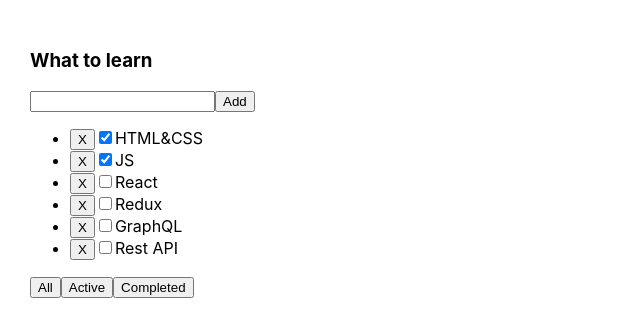
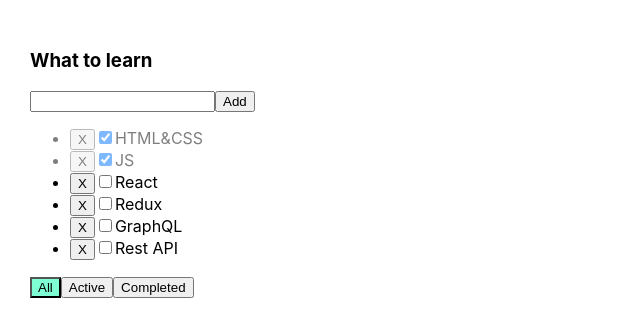
Before and after one commit to timohaBlr/todolist-by-myself, a React (Create React App) app: page / in a window 1280 px wide. Shown: the top 336 px of the page, without its empty margins (0-640 px from the left). Built offline with nearby package versions, Linux system fonts and the light colour scheme.

Commit message:
Тудулист уровня понедельник воспроизведён самостоятельно!

```diff
--- a/src/Components/Todolist/Todolist.module.css
+++ b/src/Components/Todolist/Todolist.module.css
@@ -7,3 +7,12 @@
 .errorMessage {
     color: red;
 }
+.error {
+    border: solid 3px red;
+}
+.active {
+    background-color: aquamarine;
+}
+.isDone {
+    opacity: 0.5;
+}
--- a/src/Components/Todolist/Todolist.tsx
+++ b/src/Components/Todolist/Todolist.tsx
@@ -1,5 +1,5 @@
 import React, {ChangeEvent, MouseEvent, KeyboardEvent} from 'react';
-import {TaskType} from "./TodolistContainer";
+import {FilterValuesType, TaskType} from "./TodolistContainer";
 import s from './Todolist.module.css'
 
 type TodoListPropsType = {
@@ -13,26 +13,27 @@ type TodoListPropsType = {
     setInput: (input: string) => void
     onClickFilterHandler: (filter: MouseEvent<HTMLButtonElement>) => void
     error: string | null
+    filter: FilterValuesType
 }
 //презентационная компонента
 export const Todolist: React.FC<TodoListPropsType> = ({
                                                           tasks, buttonOnClickAddHandler, buttonOnClickRemoveHandler,
                                                           checkBoxOnChangeHandler, inputOnChangeHandler,
                                                           onKeyPressHandler, error, input, setInput,
-                                                          onClickFilterHandler, ...props
+                                                          onClickFilterHandler, filter, ...props
                                                       }) => {
     return (
         <div>
             <h3>What to learn</h3>
             <input value={input}
-                   className={''}
+                   className={error ? s.error : ''}
                    onKeyPress={onKeyPressHandler}
                    onChange={inputOnChangeHandler}
             />
             <button onClick={buttonOnClickAddHandler}>Add</button>
             {error && <div className={s.errorMessage}>{error}</div>}
             <ul>
-                {tasks.map(m => <li key={m.id}>
+                {tasks.map(m => <li key={m.id} className={m.isDone ? s.isDone: ''}>
                     <div className={s.buttonRemove}>
                         <button onClick={(event) => buttonOnClickRemoveHandler(m.id)}>X</button>
                     </div>
@@ -45,9 +46,9 @@ export const Todolist: React.FC<TodoListPropsType> = ({
                 </li>)}
             </ul>
             <div>
-                <button name={'all'} className={'filterButtonStyle'} onClick={onClickFilterHandler}>All</button>
-                <button name={'active'} className={'filterButtonStyle'} onClick={onClickFilterHandler}>Active</button>
-                <button name={'completed'} className={'filterButtonStyle'} onClick={onClickFilterHandler}>Completed
+                <button name={'all'} className={filter === 'all' ? s.active : ''} onClick={onClickFilterHandler}>All</button>
+                <button name={'active'} className={filter === 'active' ? s.active : ''} onClick={onClickFilterHandler}>Active</button>
+                <button name={'completed'} className={filter === 'completed' ? s.active : ''} onClick={onClickFilterHandler}>Completed
                 </button>
             </div>
         </div>
--- a/src/Components/Todolist/TodolistContainer.tsx
+++ b/src/Components/Todolist/TodolistContainer.tsx
@@ -8,7 +8,7 @@ export type TaskType = {
     isDone: boolean
 }
 type TodolistContainerPropsType = {}
-type FilterValuesType = 'all' | 'active' | 'completed'
+export type FilterValuesType = 'all' | 'active' | 'completed'
 
 export const TodolistContainer: React.FC<TodolistContainerPropsType> = ({...props}) => {
     const [tasks, setTasks] = useState<Array<TaskType>>([
@@ -22,7 +22,6 @@ export const TodolistContainer: React.FC<TodolistContainerPropsType> = ({...prop
     const [input, setInput] = useState<string>('');
     const [error, setError] = useState<string | null>(null)
     const [filter, setFilter] = useState<FilterValuesType>('all')
-
 
     const buttonOnClickRemoveHandler = (id: string) => {
         setTasks(tasks.filter(f => f.id !== id))
@@ -56,8 +55,6 @@ export const TodolistContainer: React.FC<TodolistContainerPropsType> = ({...prop
     }
     const filteredTasks = filter === 'active' ? tasks.filter(f => !f.isDone)
         : filter === 'completed' ? tasks.filter(f => f.isDone) : tasks
-
-
     return (
         <div>
             <div>
@@ -71,7 +68,8 @@ export const TodolistContainer: React.FC<TodolistContainerPropsType> = ({...prop
                     inputOnChangeHandler={inputOnChangeHandler}
                     onKeyPressHandler={onKeyPressHandler}
                     error={error}
-                    onClickFilterHandler={onClickFilterHandler}/>
+                    onClickFilterHandler={onClickFilterHandler}
+                    filter={filter}/>
             </div>
         </div>
     );
```
